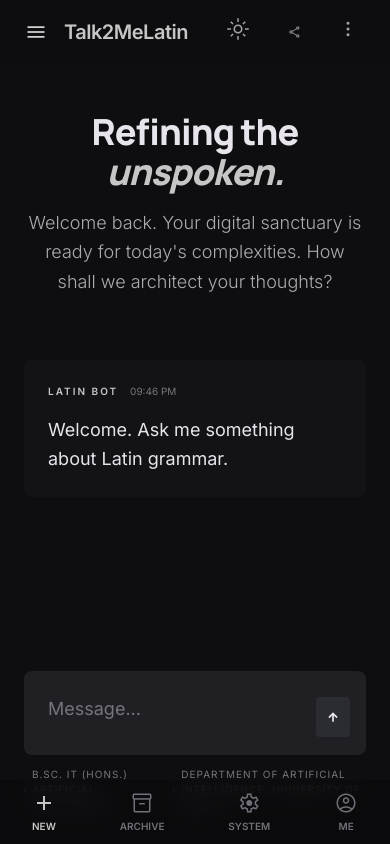
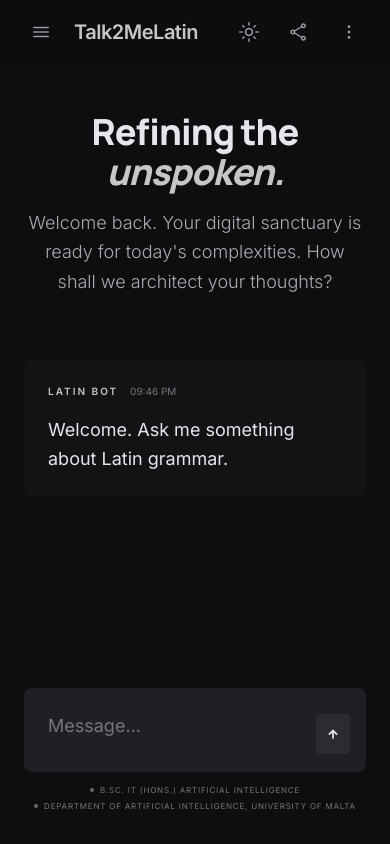
Before and after one commit to spiteriamy/final-year-project, a Flask app: page / in a window 390 px wide. Run offline with Flask 3, Linux system fonts and the light colour scheme; some libraries are stand-ins or nearby versions.

Commit message:
updated web interface

```diff
--- a/Code/User Interface/Web UI/app.py
+++ b/Code/User Interface/Web UI/app.py
@@ -1,10 +1,38 @@
 from flask import Flask, request, jsonify, render_template
+import torch
+from transformers import AutoModelForSequenceClassification, AutoTokenizer
 
 app = Flask(__name__)
 
+# Load model & tokenizer once at startup
+MODEL_PATH = "intent_classifier"
+device = "cuda" if torch.cuda.is_available() else "cpu"
+
+tokenizer = AutoTokenizer.from_pretrained(MODEL_PATH)
+model = AutoModelForSequenceClassification.from_pretrained(MODEL_PATH).to(device)
+model.eval()  # set to inference mode
+
 def get_response(user_input):
     # TODO: replace with real response logic
-    return "This is a test response."
+    # return "This is a test response."
+
+    inputs = tokenizer(
+        user_input,
+        return_tensors="pt",
+        truncation=True,
+        padding="max_length",
+        max_length=50
+    ).to(device)
+
+    with torch.no_grad():
+        outputs = model(**inputs)
+
+    probs = torch.softmax(outputs.logits, dim=1)
+    prediction = probs.argmax(dim=1).item()
+    confidence = probs.max().item()
+    label_name = model.config.id2label[prediction]
+
+    return f"Intent: {label_name} ({confidence:.1%})"
 
 @app.route("/")
 def index():
--- /dev/null
+++ b/Code/User Interface/Web UI/requirements.txt
@@ -0,0 +1,5 @@
+flask
+
+torch
+
+transformers
--- a/Code/User Interface/Web UI/static/styles.css
+++ b/Code/User Interface/Web UI/static/styles.css
@@ -223,3 +223,73 @@ html:not(.dark) .custom-scrollbar::-webkit-scrollbar-thumb {
     padding-left: 0;
     padding-right: 0;
 }
+/* ============================================================
+   MOBILE DRAWER
+   ============================================================ */
+
+/* On mobile: sidebar is a fixed off-screen drawer */
+@media (max-width: 767px) {
+    #sidebar {
+        position: fixed;
+        left: 0;
+        top: 0;
+        height: 100dvh;
+        z-index: 80;
+        width: 280px !important;
+        min-width: 280px !important;
+        transform: translateX(-100%);
+        transition: transform 0.3s ease-in-out;
+    }
+
+    #sidebar.mobile-open {
+        transform: translateX(0);
+    }
+
+    /* Never apply collapsed shrinking on mobile */
+    #sidebar.collapsed {
+        width: 280px !important;
+        min-width: 280px !important;
+        transform: translateX(-100%);
+    }
+
+    #sidebar.collapsed.mobile-open {
+        transform: translateX(0);
+    }
+}
+
+/* Desktop: sidebar is a normal sticky flex column */
+@media (min-width: 768px) {
+    #sidebar {
+        position: sticky;
+        top: 0;
+        height: 100vh;
+        transform: none !important;
+    }
+}
+
+/* Mobile backdrop */
+#mobile-drawer-backdrop {
+    display: none;
+    position: fixed;
+    inset: 0;
+    background: rgba(0, 0, 0, 0.55);
+    backdrop-filter: blur(2px);
+    z-index: 79;
+}
+
+#mobile-drawer-backdrop.active {
+    display: block;
+}
+
+html:not(.dark) #mobile-drawer-backdrop {
+    background: rgba(0, 0, 0, 0.35);
+}
+/* Composer footer — stack vertically on mobile */
+@media (max-width: 767px) {
+    #composer-footer {
+        font-size: 8px;
+        letter-spacing: 0.1em;
+        gap: 0.25rem;
+        flex-direction: column;
+    }
+}
--- a/Code/User Interface/Web UI/templates/index.html
+++ b/Code/User Interface/Web UI/templates/index.html
@@ -105,13 +105,18 @@
 
 		<!-- SideNavBar Component -->
 		<aside
-			class="hidden md:flex flex-col h-full sticky left-0 top-0 bg-zinc-900/50 dark:bg-[#131316] h-screen w-64 border-r-0 font-manrope text-sm tracking-tight transition-all duration-300 ease-in-out"
+			class="flex flex-col h-full bg-zinc-900/50 dark:bg-[#131316] w-64 border-r-0 font-manrope text-sm tracking-tight transition-all duration-300 ease-in-out"
 			id="sidebar">
 
 			<!-- Header Section -->
 			<div class="p-6 flex flex-col flex-1 min-h-0">
-				<div class="flex justify-end mb-4">
-					<button class="p-1.5 rounded-md hover:bg-surface-variant transition-colors text-zinc-400 group"
+				<div class="flex justify-between items-center mb-4">
+					<!-- Close button — mobile only -->
+					<button id="mobile-drawer-close" class="md:hidden p-1.5 rounded-md hover:bg-surface-variant transition-colors text-zinc-400">
+						<span class="material-symbols-outlined">close</span>
+					</button>
+					<!-- Collapse button — desktop only -->
+					<button class="hidden md:flex p-1.5 rounded-md hover:bg-surface-variant transition-colors text-zinc-400 group ml-auto"
 						id="collapse-sidebar">
 						<span class="material-symbols-outlined transition-transform group-hover:-translate-x-0.5"
 							data-icon="chevron_left">chevron_left</span>
@@ -159,7 +164,8 @@
 			</div>
 
 			<!-- Footer Section -->
-			<div class="p-6 pt-0">
+			<!-- profile button -->
+			<!-- <div class="p-6 pt-0">
 				<div
 					class="flex items-center gap-3 px-3 py-2 text-zinc-500 dark:text-[#47474e] hover:bg-zinc-800/50 dark:hover:bg-[#19191d]/50 transition-colors rounded-md cursor-pointer">
 					<img alt="User profile" class="w-6 h-6 rounded-full object-cover"
@@ -167,7 +173,7 @@
 					<span class="font-medium">Profile</span>
 					<span class="material-symbols-outlined ml-auto text-sm" data-icon="more_horiz">more_horiz</span>
 				</div>
-			</div>
+			</div> -->
 
 		</aside>
 
@@ -178,30 +184,48 @@
 			<header class="flex justify-between items-center px-6 h-16 w-full max-w-none docked full-width top-0 z-50 bg-zinc-950/60 dark:bg-[#0e0e10]/60 backdrop-blur-md font-manrope font-medium">
 
 				<div class="flex items-center gap-4">
-					<span class="md:hidden material-symbols-outlined text-zinc-100" data-icon="menu">menu</span>
-					<button class="hidden p-1.5 rounded-md hover:bg-surface-variant transition-colors text-zinc-400 mr-2" id="expand-sidebar">
-						<span class="material-symbols-outlined" data-icon="menu">menu</span>
+					<button id="mobile-menu-btn" class="md:hidden p-1.5 rounded-md hover:bg-surface-variant transition-colors text-zinc-400">
+						<span class="material-symbols-outlined" style="font-size:22px; display:block;">menu</span>
+					</button>
+					<button class="hidden p-1.5 rounded-md hover:bg-surface-variant transition-colors text-zinc-400" id="expand-sidebar">
+						<span class="material-symbols-outlined" style="font-size:22px; display:block;">menu</span>
 					</button>
 					<span class="text-xl font-bold tracking-tight dark:text-[#c6c6c7]">Talk2MeLatin</span>
 				</div>
 
 				<div class="flex items-center gap-4">
 					<!-- Light/Dark Theme Toggle -->
-					<button class="p-1.5 rounded-md hover:bg-surface-variant transition-colors text-zinc-400 mr-1" id="theme-toggle">
-						<span class="material-symbols-outlined" id="theme-icon">light_mode</span>
+					<button class="p-1.5 rounded-md hover:bg-surface-variant transition-colors text-zinc-400" id="theme-toggle">
+						<span class="material-symbols-outlined" style="font-size:22px; display:block;" id="theme-icon">light_mode</span>
 					</button>
 
 					<!-- Share Button -->
 					<button id="share-btn"
-						class="flex items-center gap-2 px-3 py-1.5 rounded-md hover:bg-surface-variant transition-colors text-sm text-zinc-400">
-						<span class="material-symbols-outlined text-sm" data-icon="share">share</span>
-						<span class="hidden sm:inline">Share</span>
+						class="p-1.5 rounded-md hover:bg-surface-variant transition-colors text-zinc-400 flex items-end gap-1.5">
+						<span class="material-symbols-outlined" style="font-size:22px; display:block;">share</span>
+						<!-- <span class="hidden sm:inline text-sm font-medium pb-[1px]">Share</span> -->
 					</button>
 
 					<!-- More Options Button -->
-					<button class="p-1.5 rounded-md hover:bg-surface-variant transition-colors text-zinc-400">
-						<span class="material-symbols-outlined" data-icon="more_vert">more_vert</span>
-					</button>
+					<!-- <button class="p-1.5 rounded-md hover:bg-surface-variant transition-colors text-zinc-400">
+						<span class="material-symbols-outlined" style="font-size:22px; display:block;">more_vert</span>
+					</button> -->
+					<div class="relative">
+						<button id="more-btn" class="p-1.5 rounded-md hover:bg-surface-variant transition-colors text-zinc-400">
+							<span class="material-symbols-outlined" style="font-size:22px; display:block;">more_vert</span>
+						</button>
+						<!-- Dropdown menu -->
+						<div id="more-menu" class="hidden absolute right-0 top-full mt-2 w-48 bg-surface-container-high rounded-lg border border-surface-variant shadow-2xl overflow-hidden z-50">
+							<button id="menu-rename" class="w-full flex items-center gap-3 px-4 py-3 text-sm text-on-surface hover:bg-surface-variant transition-colors">
+								<span class="material-symbols-outlined" style="font-size:18px">edit</span>
+								Rename
+							</button>
+							<button id="menu-delete" class="w-full flex items-center gap-3 px-4 py-3 text-sm text-error hover:bg-surface-variant transition-colors">
+								<span class="material-symbols-outlined" style="font-size:18px">delete</span>
+								Delete
+							</button>
+						</div>
+					</div>
 				</div>
 
 			</header>
@@ -248,7 +272,7 @@
 					</div>
 
 					<!-- Text under textarea -->
-					<div class="mt-3 flex justify-center items-center gap-6 text-[10px] text-outline uppercase tracking-widest">
+					<div id="composer-footer" class="mt-3 flex justify-center items-center gap-6 text-[10px] text-outline uppercase tracking-widest">
 						<span class="flex items-center gap-1.5">
 							<span class="w-1 h-1 rounded-full bg-primary/50"></span>
 							B.Sc. IT (Hons.) Artificial Intelligence
@@ -264,6 +288,9 @@
 
 		</main>
 	</div>
+
+	<!-- Mobile drawer backdrop -->
+	<div id="mobile-drawer-backdrop"></div>
 
 	<!-- Share / Export Modal -->
 	<div id="share-modal" class="hidden fixed inset-0 z-[100] flex items-center justify-center p-4">
@@ -316,39 +343,8 @@
 		</div>
 	</div>
 
-	<!-- BottomNavBar for Mobile -->
-	<nav
-		class="md:hidden fixed bottom-0 left-0 right-0 h-16 bg-zinc-950/60 backdrop-blur-md flex items-center justify-around z-50">
-		<button class="flex flex-col items-center gap-1 text-primary" id="mobile-new-chat-btn">
-			<span class="material-symbols-outlined" data-icon="add" style="font-variation-settings: 'FILL' 1;">add</span>
-			<span class="text-[10px] font-bold">NEW</span>
-		</button>
-		<button class="flex flex-col items-center gap-1 text-zinc-500">
-			<span class="material-symbols-outlined" data-icon="inventory_2">inventory_2</span>
-			<span class="text-[10px] font-bold">ARCHIVE</span>
-		</button>
-		<button class="flex flex-col items-center gap-1 text-zinc-500">
-			<span class="material-symbols-outlined" data-icon="settings">settings</span>
-			<span class="text-[10px] font-bold">SYSTEM</span>
-		</button>
-		<button class="flex flex-col items-center gap-1 text-zinc-500">
-			<span class="material-symbols-outlined" data-icon="account_circle">account_circle</span>
-			<span class="text-[10px] font-bold">ME</span>
-		</button>
-	</nav>
-
 	<!-- <script src="scripts.js"></script> -->
 	<script src="{{ url_for('static', filename='scripts.js') }}"></script>
-
-	<!-- Wire up mobile new-chat button after scripts load -->
-	<script>
-		const mobileNewChatBtn = document.getElementById('mobile-new-chat-btn');
-		if (mobileNewChatBtn) {
-			mobileNewChatBtn.addEventListener('click', () => {
-				document.getElementById('new-chat-btn').click();
-			});
-		}
-	</script>
 
 </body>
 
```
Also changed, not shown: Code/User Interface/Web UI/static/scripts.js (+125 -24 lines).
